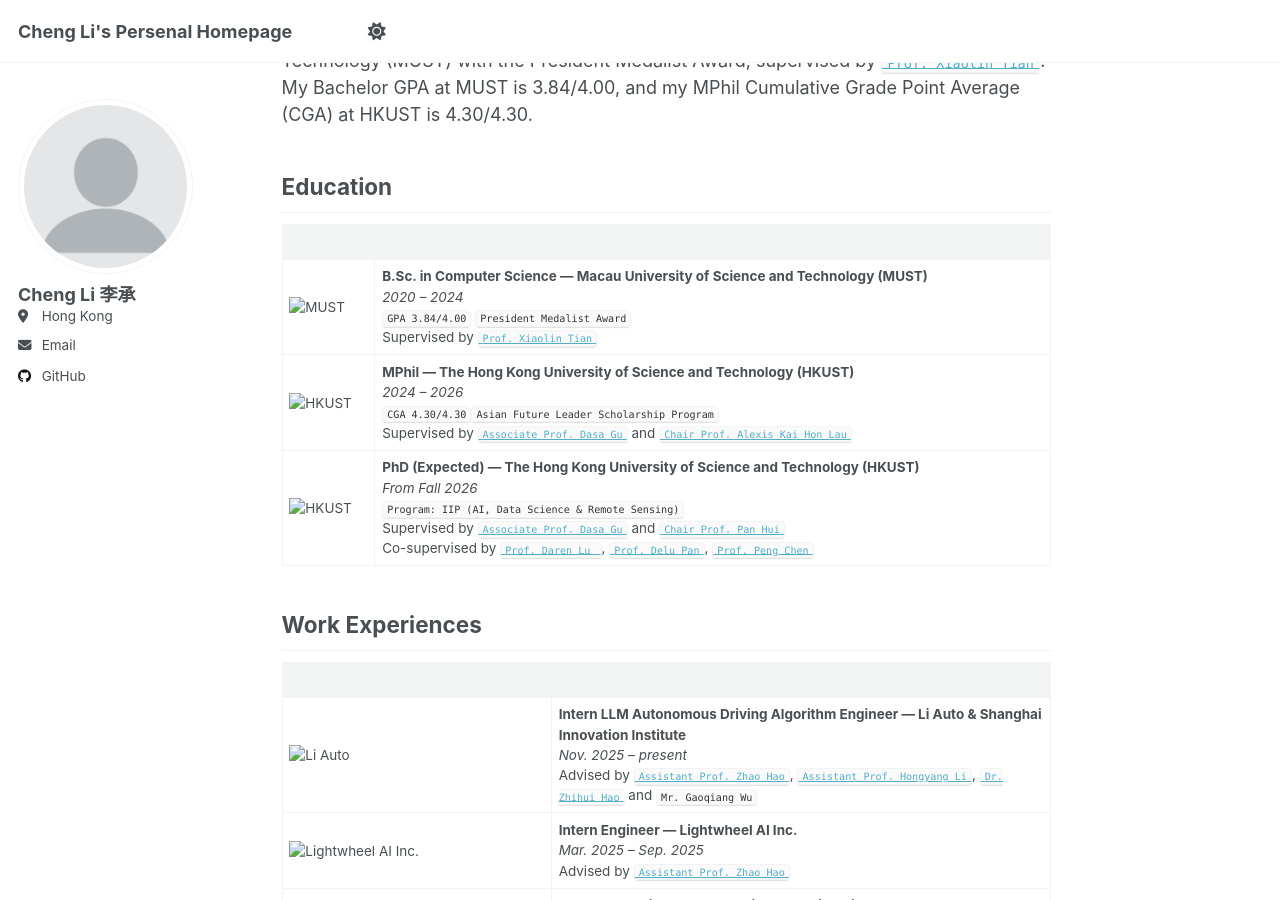
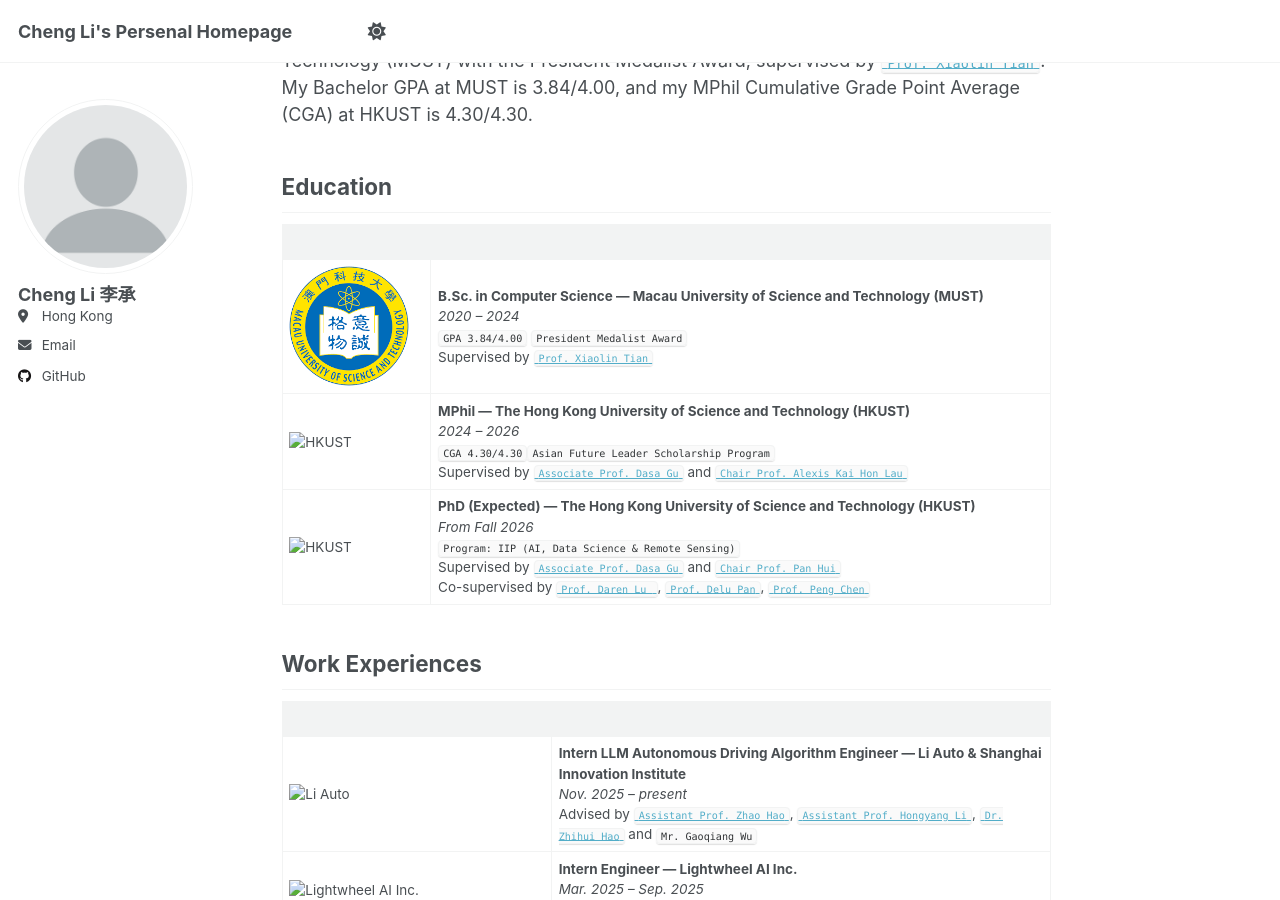
Before and after one commit to chengli24/chengli24, a Jekyll site: the page built from _pages/about.md, in a window 1280 px wide and 900 px high, scrolled down 812 px. Built offline with Jekyll 4.4.1, drawn with Linux system fonts in a browser that asks for light colours; a script that is not in the unit is left out.

Commit message:
Update about.md

```diff
--- a/_pages/about.md
+++ b/_pages/about.md
@@ -18,7 +18,7 @@ My research interests focus on Remote Sensing, Computer Vision, Autonomous Drivi
 
 |  |  |
 |---|---|
-| <img src="MUST.png" alt="MUST" width="120"> | **B.Sc. in Computer Science — Macau University of Science and Technology (MUST)**<br>*2020 – 2024*<br><code>GPA 3.84/4.00</code> <code>President Medalist Award</code><br>Supervised by <a href="https://fie.must.edu.mo/id-1444/person/view/id-539.html"><code>Prof. Xiaolin Tian</code></a>|
+| <img src="{{ '/images/MUST.png' | absolute_url }}" alt="MUST" width="120"> | **B.Sc. in Computer Science — Macau University of Science and Technology (MUST)**<br>*2020 – 2024*<br><code>GPA 3.84/4.00</code> <code>President Medalist Award</code><br>Supervised by <a href="https://fie.must.edu.mo/id-1444/person/view/id-539.html"><code>Prof. Xiaolin Tian</code></a>|
 | <img src="HKUST.png" alt="HKUST" width="120"> | **MPhil — The Hong Kong University of Science and Technology (HKUST)**<br>*2024 – 2026*<br><code>CGA 4.30/4.30</code><code>Asian Future Leader Scholarship Program</code><br>Supervised by <a href="https://scholar.google.com/citations?user=NUV28h8AAAAJ&hl=en"><code>Associate Prof. Dasa Gu</code></a> and <a href="https://scholar.google.com/citations?user=sB519ukAAAAJ&hl=en"><code>Chair Prof. Alexis Kai Hon Lau</code></a> |
 | <img src="HKUST.png" alt="HKUST" width="120"> | **PhD (Expected) — The Hong Kong University of Science and Technology (HKUST)**<br>*From Fall 2026*<br><code>Program: IIP (AI, Data Science & Remote Sensing)</code><br>Supervised by <a href="https://scholar.google.com/citations?user=NUV28h8AAAAJ&hl=en"><code>Associate Prof. Dasa Gu</code></a> and <a href="https://scholar.google.com/citations?user=dcDrhzMAAAAJ&hl=zh-CN"><code>Chair Prof. Pan Hui</code></a><br>Co-supervised by <a href="https://iap.cas.cn/sourcedb/zw/gbzjrc/ys/200908/t20090805_5548911.html"><code>Prof. Daren Lu </code></a>, <a href="https://ocac.zju.edu.cn/2020/0509/c50525a2094491/pagem.htm"><code>Prof. Delu Pan</code></a>, <a href="http://www.sdioi.com/ryxx/1541.html"><code>Prof. Peng Chen</code></a>|
 
```
